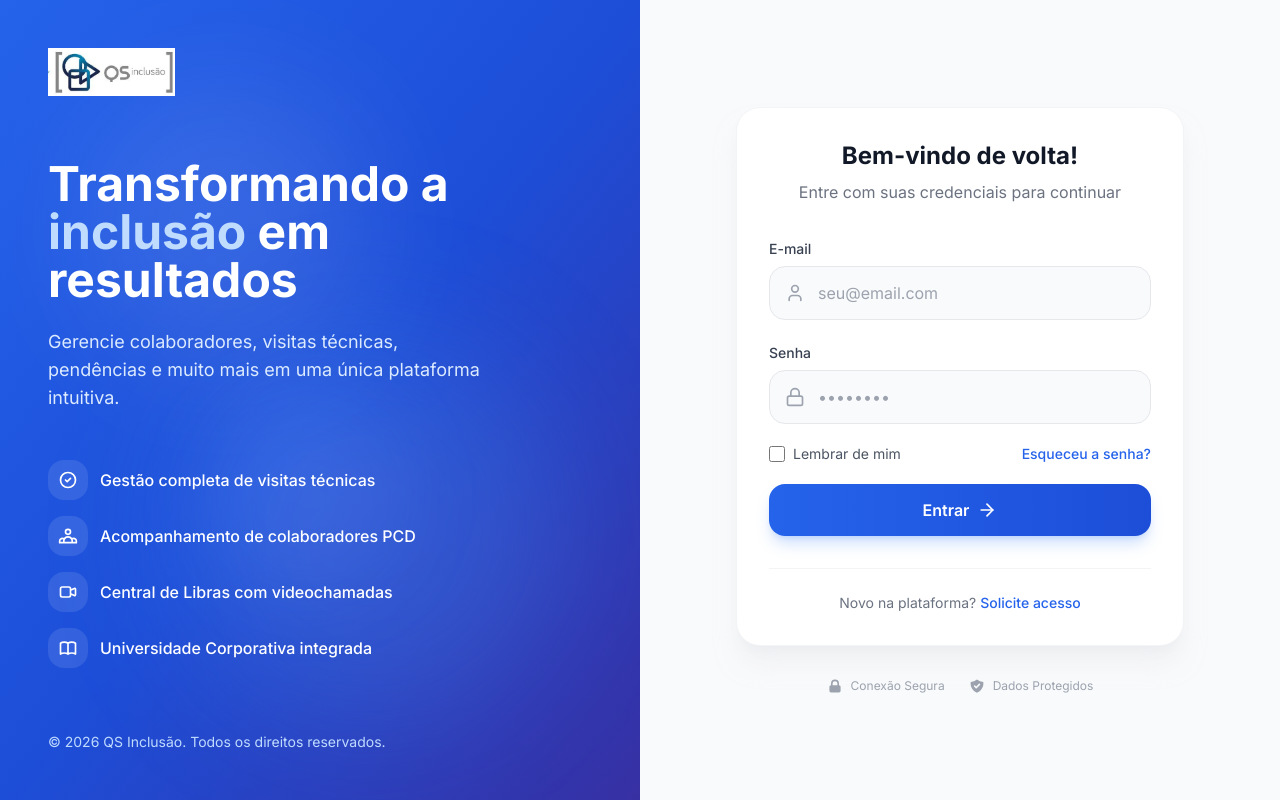
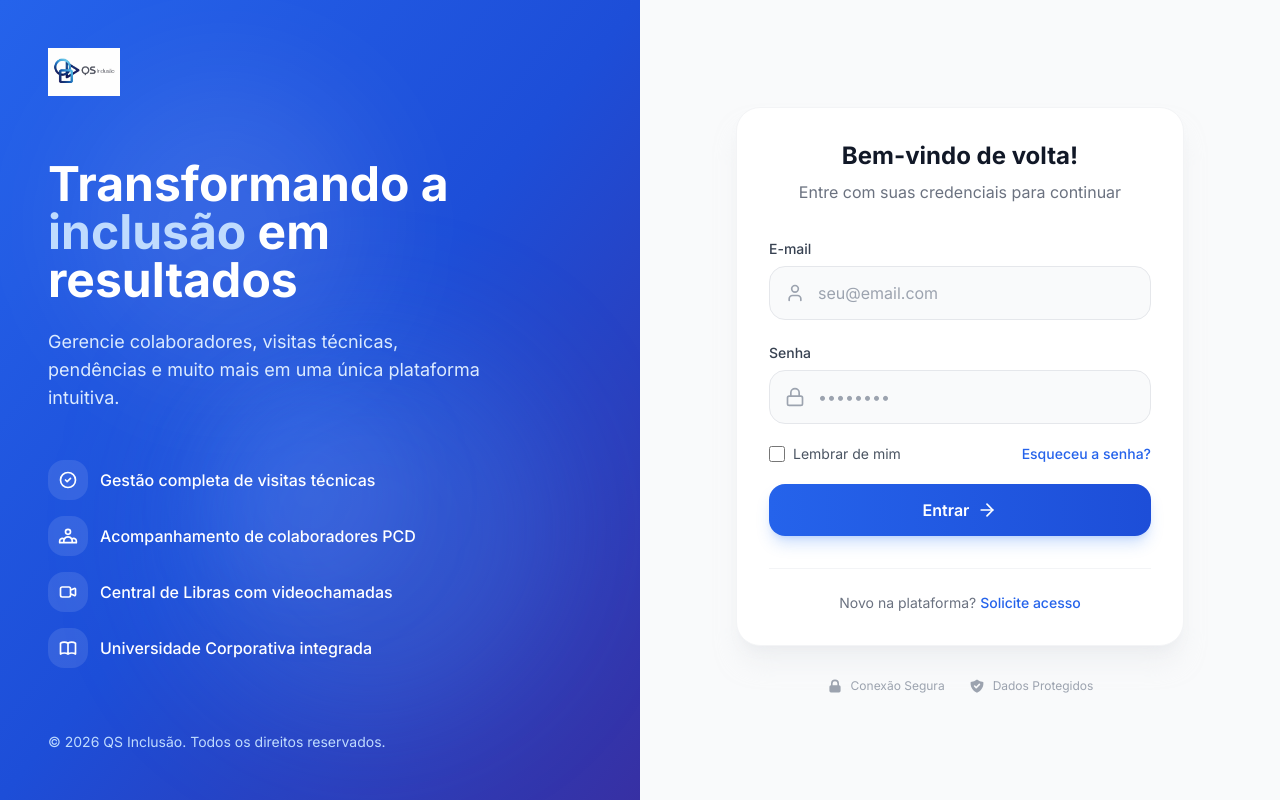
Before and after one commit to luizprojeto1143/qs-back, a React (Vite) app in the folder client/: page /login in a window 1280 px wide. Built offline with nearby package versions, Linux system fonts and the light colour scheme; no server answers.

Commit message:
feat(ui): Atualiza logo e incone do app para nova imagem

```diff
--- a/client/src/layouts/MobileLayout.tsx
+++ b/client/src/layouts/MobileLayout.tsx
@@ -57,7 +57,7 @@ const MobileLayout = () => {
             {/* Mobile Header */}
             <header className="bg-white px-4 py-3 shadow-sm flex items-center justify-between sticky top-0 z-50">
                 <div className="flex items-center space-x-2">
-                    <img src="/logo.png" alt="QS Inclusão" className="h-8 w-auto object-contain" />
+                    <img src="/logo-new.jpg" alt="QS Inclusão" className="h-8 w-auto object-contain" />
                     <span className="font-bold text-gray-900">QS Inclusão <span className="text-xs text-gray-400 font-normal">v7.2</span></span>
                 </div>
                 <button onClick={() => setIsMenuOpen(true)} className="p-2 text-gray-600 hover:bg-gray-100 rounded-full shrink-0" aria-label="Abrir menu">
--- a/client/src/pages/Login.tsx
+++ b/client/src/pages/Login.tsx
@@ -84,7 +84,7 @@ const Login = () => {
 
                 <div className="relative z-10">
                     <div className="flex items-center gap-3">
-                        <img src="/logo.png" alt="QS Inclusão" className="h-12 w-auto" />
+                        <img src="/logo-new.jpg" alt="QS Inclusão" className="h-12 w-auto" />
                     </div>
                 </div>
 
```
Also changed, not shown: client/public/logo-new.jpg (added), client/public/manifest.json.
